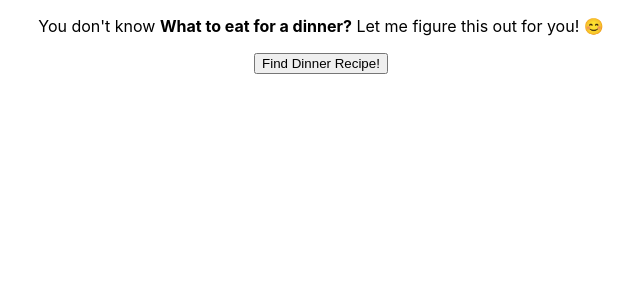
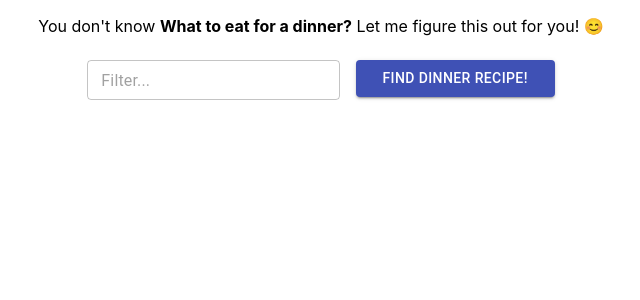
Before and after one commit to banahmc/whattoeatfordinner-app, a React (Create React App) app: page / in a window 1280 px wide. Shown: the top 300 px of the page, without its empty margins (319-959 px from the left). Built offline with nearby package versions, Linux system fonts and the light colour scheme; what @mars/heroku-js-runtime-env would draw is missing.

Commit message:
Added simple filter input to filter random recipe search

```diff
--- a/package.json
+++ b/package.json
@@ -4,6 +4,8 @@
   "private": true,
   "dependencies": {
     "@mars/heroku-js-runtime-env": "^3.0.2",
+    "@material-ui/core": "^4.11.4",
+    "@material-ui/icons": "^4.11.2",
     "@testing-library/jest-dom": "^5.12.0",
     "@testing-library/react": "^11.2.7",
     "@testing-library/user-event": "^12.8.3",
--- a/src/RecipeFinder.jsx
+++ /dev/null
@@ -1,48 +0,0 @@
-import React, { useState } from 'react';
-import RecipeInfo from './RecipeInfo';
-import runtimeEnv from '@mars/heroku-js-runtime-env';
-
-const env = runtimeEnv();
-const recipeApiRandomRecipeUrl = `${env.REACT_APP_RECIPE_API_URL_BASE}${env.REACT_APP_RECIPE_API_RANDOM_RECIPE_URL}`;
-
-function RecipeFinder() {
-  const [recipe, setRecipe] = useState(null);
-  const [isLoading, setLoading] = useState(false);
-  const [isError, setError] = useState(false);
-
-  const abortController = new AbortController();
-  const abortSignal = abortController.signal;
-
-  const findRecipeHandler = async () => {
-    try {
-      setError(false);
-      setLoading(true);
-      const response = await fetch(recipeApiRandomRecipeUrl, { signal: abortSignal });
-      const recipe = await response.json();
-      setRecipe(recipe);
-    } catch (err) {
-      if (err.name === 'AbortError') {
-        return;
-      }
-      setError(true);
-    } finally {
-      setLoading(false);
-    }
-  }
-
-  return (
-    <div className='RecipeFinder'>
-      <p>
-        You don't know <strong>What to eat for a dinner?</strong> Let me figure this out for you! 😊
-      </p>
-      <button onClick={findRecipeHandler}>Find Dinner Recipe!</button>
-      <div>
-        {isError ? 'Oops! It looks like we have encountered an error when loading your recipe! 😓' : null}
-        {isLoading ? 'Loading recipe....' : null}
-        {recipe ? <RecipeInfo recipe={recipe} /> : null}
-      </div>
-    </div>
-  );
-}
-
-export default RecipeFinder;
--- a/src/App.js
+++ b/src/components/app/App.js
@@ -1,5 +1,5 @@
 import './App.css';
-import RecipeFinder from './RecipeFinder';
+import { RecipeFinder } from '../recipeFinder';
 
 function App() {
   return (
--- /dev/null
+++ b/src/components/app/index.js
@@ -0,0 +1,3 @@
+import App from './App';
+
+export { App };
--- /dev/null
+++ b/src/components/recipeFinder/RecipeFinder.jsx
@@ -0,0 +1,104 @@
+import React, { useState } from 'react';
+import runtimeEnv from '@mars/heroku-js-runtime-env';
+
+import RecipeInfo from './RecipeInfo';
+
+import { makeStyles } from '@material-ui/core/styles';
+import { Button, TextField, CircularProgress } from '@material-ui/core';
+
+const useStyles = makeStyles((theme) => ({
+  root: {
+    '& > *': {
+      margin: theme.spacing(1),
+      width: '25ch',
+    },
+  }
+}));
+
+const env = runtimeEnv();
+const recipeApiRandomRecipeUrl = `${env.REACT_APP_RECIPE_API_URL_BASE}${env.REACT_APP_RECIPE_API_RANDOM_RECIPE_URL}`;
+const recipeFinderTilterTextDelimiterCharacter = ' ';
+
+function RecipeFinder() {
+  const classes = useStyles();
+  const [recipe, setRecipe] = useState(null);
+  const [isLoading, setLoading] = useState(false);
+  const [isError, setError] = useState(false);
+  const [filter, setFilter] = useState([]);
+
+  const abortController = new AbortController();
+  const abortSignal = abortController.signal;
+
+  const findRecipeHandler = async () => {
+    try {
+      setError(false);
+      setLoading(true);
+      let url = recipeApiRandomRecipeUrl;
+      if (filter.length >= 1) {
+        const uniqueFilters = [...new Set(filter)];
+        const params = uniqueFilters.map(f => `term=${encodeURIComponent(f)}`).join('&');
+        url = `${url}?${params}`;
+      }
+      const response = await fetch(url, { signal: abortSignal });
+      const recipe = await response.json();
+      if (recipe) {
+        setRecipe(recipe);
+      }
+    } catch (err) {
+      if (err.name === 'AbortError') {
+        return;
+      }
+      setError(true);
+    } finally {
+      setLoading(false);
+    }
+  }
+
+  const textFilterHandler = async (event) => {
+    const filterValue = event.target.value.trim();
+    if (filterValue.length === 0) {
+      setFilter([]);
+      return;
+    }
+    const filterWords = filterValue.split(recipeFinderTilterTextDelimiterCharacter);
+    if (filterWords.length >= 1) {
+      setFilter(filterWords);
+    }
+  }
+
+  return (
+    <div className='RecipeFinder'>
+      <p>
+        You don't know <strong>What to eat for a dinner?</strong> Let me figure this out for you! 😊
+      </p>
+      <div className={classes.root}>
+        <TextField
+          variant='outlined'
+          placeholder='Filter...'
+          size='small'
+          onChange={textFilterHandler}
+          title='You can narrow down results by using filter. It accepts multiple words separated by a space.'
+        />
+        <Button
+          variant='contained'
+          onClick={findRecipeHandler}
+          disabled={isLoading}
+          color='primary'
+        >
+          find dinner recipe!
+        </Button>
+      </div>
+      <div>
+        {isLoading
+          ? <CircularProgress />
+          : isError
+            ? 'Oops! It looks like we have encountered an error when loading your recipe! 😓'
+            : recipe
+              ? <RecipeInfo recipe={recipe} />
+              : null}
+      </div>
+    </div>
+  );
+}
+
+export default RecipeFinder;
--- a/src/RecipeInfo.jsx
+++ b/src/components/recipeFinder/RecipeInfo.jsx
@@ -10,7 +10,7 @@ function Recipe({ recipe }) {
       <div className='Recipe-container'>
         <div className='Recipe'>
           <div className='Recipe-title'>
-            <a href={url} target='_open'>{title}, added on {dateAdded}.</a>
+            <a href={url} target='_open'>{title}, added on {dateAdded}</a>
           </div>
           <img src={imageUrl} alt='recipe' />
         </div>
--- /dev/null
+++ b/src/components/recipeFinder/index.js
@@ -0,0 +1,3 @@
+import RecipeFinder from './RecipeFinder';
+
+export { RecipeFinder };
--- a/src/index.js
+++ b/src/index.js
@@ -1,8 +1,8 @@
 import React from 'react';
 import ReactDOM from 'react-dom';
 import './index.css';
-import App from './App';
-import reportWebVitals from './reportWebVitals';
+import { App } from './components/app';
+//import reportWebVitals from './reportWebVitals';
 
 ReactDOM.render(
   <React.StrictMode>
@@ -14,4 +14,4 @@ ReactDOM.render(
 // If you want to start measuring performance in your app, pass a function
 // to log results (for example: reportWebVitals(console.log))
 // or send to an analytics endpoint. Learn more: https://bit.ly/CRA-vitals
-reportWebVitals();
+//reportWebVitals();
```
Also changed, not shown: src/components/app/App.css (line endings or trailing spaces), 1 other file (tests, documents, lock files or other folders).
